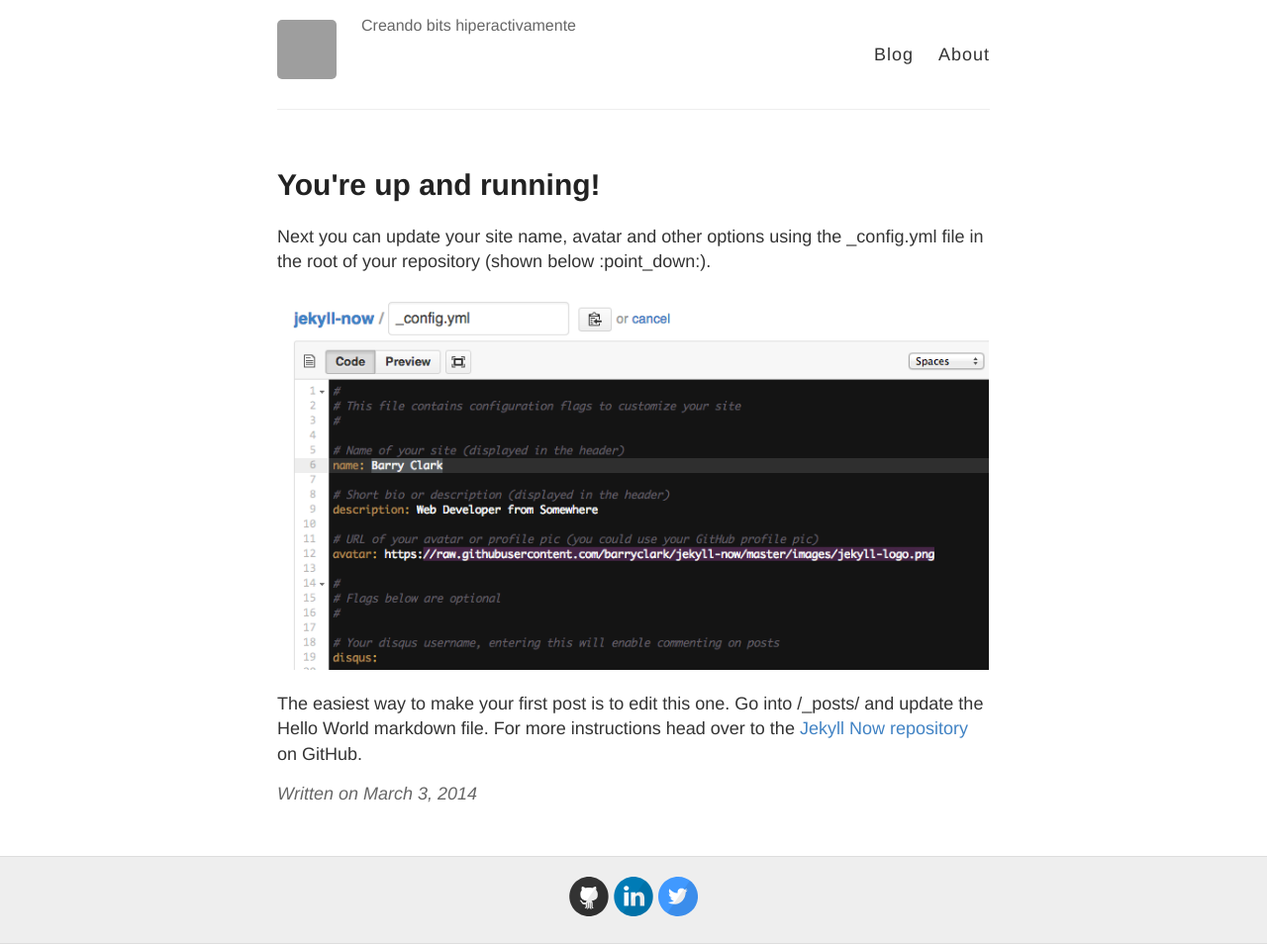
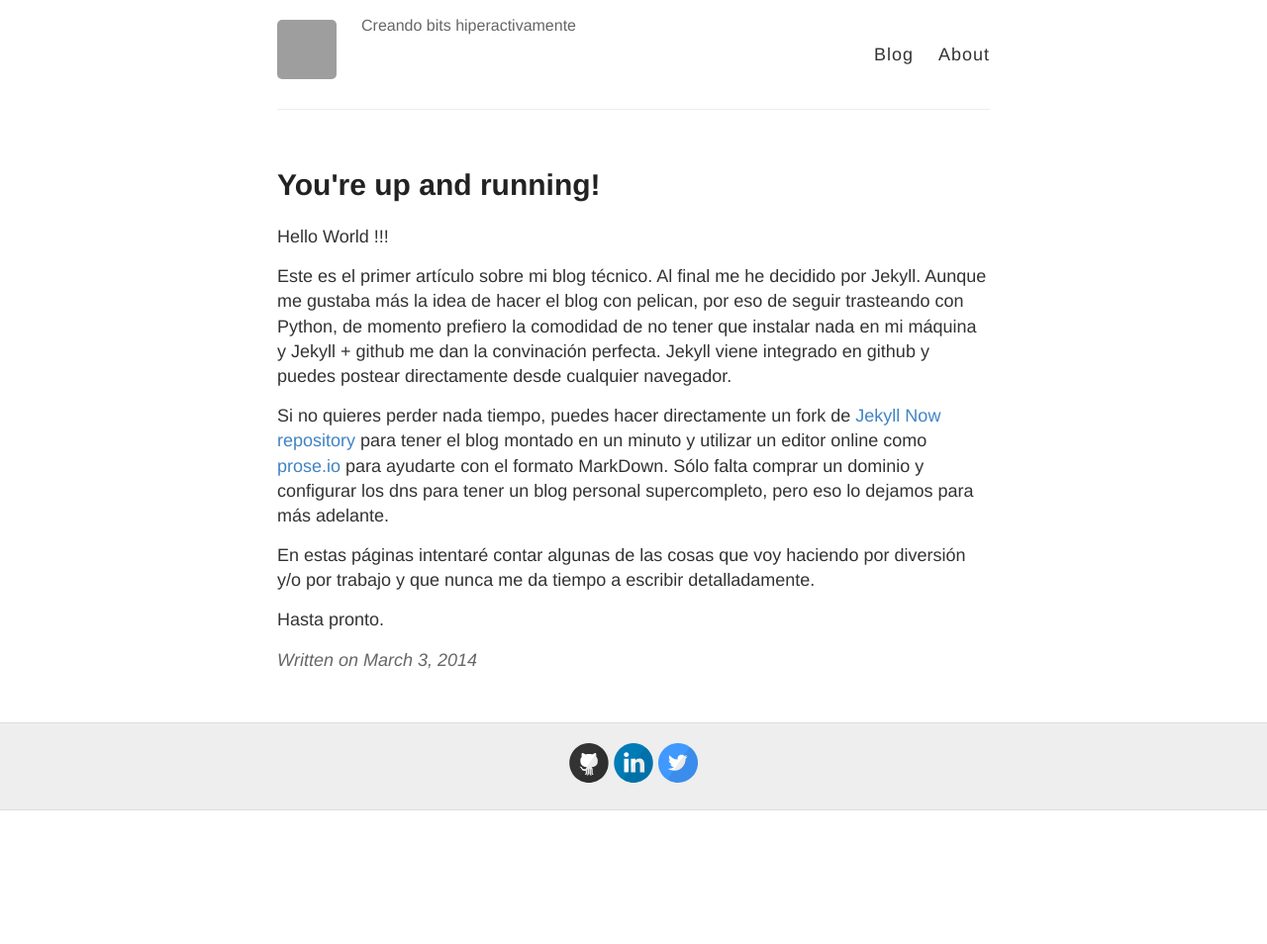
Before and after one commit to alpoza/alpoza.github.io, a Jekyll site: the page built from _posts/2014-3-3-Hello-World.md, in a window 1280 px wide. Shown: the whole page at 99% size. Built offline with Jekyll 4.4.1, drawn with Linux system fonts in a browser that asks for light colours; Markdown is read by kramdown in place of the engine named in the settings; after the commit the page ends 900 px from its top, so only the background shows below that; grey boxes are pictures that could not be loaded.

Commit message:
Post inicial

```diff
--- a/_posts/2014-3-3-Hello-World.md
+++ b/_posts/2014-3-3-Hello-World.md
@@ -1,10 +1,15 @@
 ---
 layout: post
-title: You're up and running!
+title: "You're up and running!"
+published: true
 ---
 
-Next you can update your site name, avatar and other options using the _config.yml file in the root of your repository (shown below :point_down:).
+Hello World !!!
 
-![_config.yml]({{ site.baseurl }}/images/config.png)
+Este es el primer artículo sobre mi blog técnico. Al final me he decidido por Jekyll. Aunque me gustaba más la idea de hacer el blog con pelican, por eso de seguir trasteando con Python, de momento prefiero la comodidad de no tener que instalar nada en mi máquina y Jekyll + github me dan la convinación perfecta. Jekyll viene integrado en github y puedes postear directamente desde cualquier navegador.
 
-The easiest way to make your first post is to edit this one. Go into /_posts/ and update the Hello World markdown file. For more instructions head over to the [Jekyll Now repository](https://github.com/barryclark/jekyll-now) on GitHub.
+Si no quieres perder nada tiempo, puedes hacer directamente un fork de [Jekyll Now repository](https://github.com/barryclark/jekyll-now) para tener el blog montado en un minuto y utilizar un editor online como [prose.io](http://prose.io) para ayudarte con el formato MarkDown. Sólo falta comprar un dominio y configurar los dns para tener un blog personal supercompleto, pero eso lo dejamos para más adelante.
+
+En estas páginas intentaré contar algunas de las cosas que voy haciendo por diversión y/o por trabajo y que nunca me da tiempo a escribir detalladamente.
+
+Hasta pronto.
```
